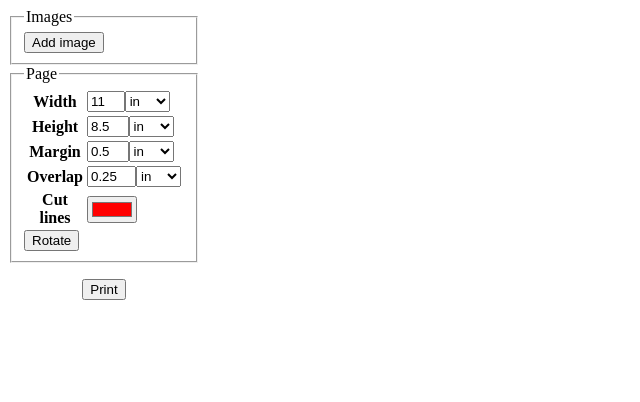
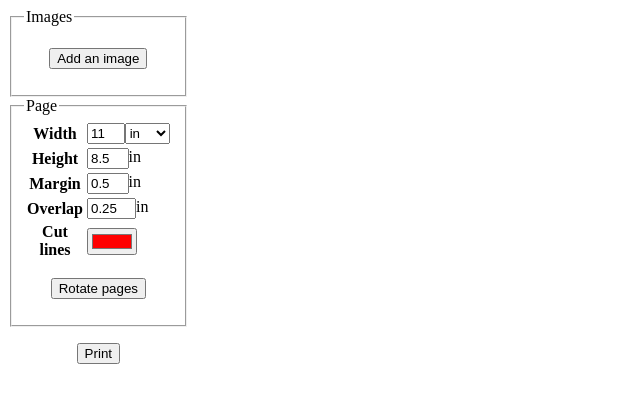
Before and after one commit to brian-c/print-tiler, a Vue app: page / in a window 1280 px wide. Shown: the top 402 px of the page, without its empty margins (0-640 px from the left). Built offline with nearby package versions, Linux system fonts and the light colour scheme.

Commit message:
Clean up a bit more

```diff
--- a/src/ImagesList.vue
+++ b/src/ImagesList.vue
@@ -55,15 +55,14 @@ function removeFile(file: File) {
 
 		<ul v-if="images.length !== 0">
 			<li v-for="image, i in images" :key="image.img.src" :style="`view-transition-name: row-${image.file.name.replace(/\W/g, '')};`">
-				<details>
-					<summary>
-						<div style="scale: 0.6;">
+				<div class="header">
+					<div style="scale: 0.8;">
 						<button type="button" :disabled="i === 0" aria-label="Send back" @click="moveFile(i, i - 1)">
-								↑
+							▲
 						</button>
 						<br>
 						<button type="button" :disabled="i === images.length - 1" aria-label="Bring forward" @click="moveFile(i, i + 1)">
-								↓
+							▼
 						</button>
 					</div>
 
@@ -77,10 +76,10 @@ function removeFile(file: File) {
 
 					<div>
 						<button type="button" aria-label="Remove" @click="removeFile(image.file)">
-								&times;
+							✕
 						</button>
 					</div>
-					</summary>
+				</div>
 
 				<table>
 					<tbody>
@@ -134,31 +133,41 @@ function removeFile(file: File) {
 
 						<tr>
 							<th>PPI</th>
-								<td>{{ getPpi(image).join(' &times; ') }}</td>
+							<td>
+								<abbr v-if="getPpi(image).length !== 1" title="Out of proportion">⚠</abbr>
+								{{ getPpi(image).join(' &times; ') }}
+							</td>
 						</tr>
 					</tbody>
 				</table>
-				</details>
 			</li>
 		</ul>
 
+		<p style="text-align: center;">
 			<FileSelectionButton v-slot="{ handleClick }" accept="image/*" @select="handleFileSelection">
-			<button type="button" @click="handleClick">Add image</button>
+				<button type="button" @click="handleClick">Add an image</button>
 			</FileSelectionButton>
+		</p>
 	</fieldset>
 </template>
 
 <style scoped>
-summary {
+ul {
+	list-style: none;
+	margin: 0;
+	padding: 0;
+}
+
+li:not(:first-child) {
+	border-block-start: 1px solid #8886;
+	margin-block-start: 1ch;
+	padding-block-start: 1ch;
+}
+
+.header {
 	align-items: center;
 	display: flex;
 	gap: 1ch;
 	vertical-align: middle;
 }
-
-ul {
-	list-style: none;
-	margin: 0;
-	padding: 0;
-}
 </style>
--- a/src/PageSetup.vue
+++ b/src/PageSetup.vue
@@ -1,5 +1,5 @@
 <script setup lang="ts">
-import { pageSetup } from './lib/app-state';
+import { pageSetup, unit } from './lib/app-state';
 import UnitInput from './UnitInput.vue';
 </script>
 
@@ -13,7 +13,14 @@ import UnitInput from './UnitInput.vue';
 						<label for="page-setup-width">Width</label>
 					</th>
 					<td>
-						<UnitInput id="page-setup-width" v-model="pageSetup.width" />
+						<UnitInput id="page-setup-width" v-model="pageSetup.width">
+							<template #after>
+								<select id="page-setup-unit" v-model="unit" aria-label="Unit">
+									<option value="mm">mm</option>
+									<option value="in">in</option>
+								</select>
+							</template>
+						</UnitInput>
 					</td>
 				</tr>
 				<tr>
@@ -45,13 +52,16 @@ import UnitInput from './UnitInput.vue';
 						<label for="page-setup-overlap">Cut lines</label>
 					</th>
 					<td>
-						<input id="page-setup-cut-color" v-model="pageSetup.cutMarkColor" type="color" />
+						<input id="page-setup-cut-color" v-model="pageSetup.cutMarkColor" type="color">
 					</td>
 				</tr>
 			</tbody>
 		</table>
-		<button type="button" @click="() => [pageSetup.width, pageSetup.height] = [pageSetup.height, pageSetup.width]">
-			Rotate
-		</button>
+
+		<p style="text-align: center;">
+			<button type="button" @click="() => [pageSetup.width, pageSetup.height] = [pageSetup.height, pageSetup.width]">
+				Rotate pages
+			</button>
+		</p>
 	</fieldset>
 </template>
--- a/src/TiledOutput.vue
+++ b/src/TiledOutput.vue
@@ -257,7 +257,7 @@ const handleImageDrag = createDragHandler((
 			style="overflow: visible;"
 		>
 			<image
-				v-for="image, i in images"
+				v-for="image in images"
 				:key="image.img.src"
 				:href="image.img.src"
 				:x="image.x + (image === dragInProgress.image ? dragInProgress.x : 0)"
@@ -265,9 +265,6 @@ const handleImageDrag = createDragHandler((
 				:width="image.width + (image === dragInProgress.image ? dragInProgress.width : 0)"
 				:height="image.height + (image === dragInProgress.image ? dragInProgress.height : 0)"
 				preserveAspectRatio="none"
-				class="image"
-				:data-index="i"
-				@x-pointerdown="handleImageDrag"
 			/>
 		</svg>
 	</div>
--- a/src/UnitInput.vue
+++ b/src/UnitInput.vue
@@ -33,12 +33,9 @@ const internalValue = computed({
 			<input v-model="internalValue" type="number" :step="unit === 'in' ? 1 / 8 : 1" v-bind="$attrs">
 		</component>
 
-		<select v-model="unit" aria-label="Unit">
-			<option value="mm">mm</option>
-			<option value="in">in</option>
-		</select>
-
-		<slot name="after"></slot>
+		<slot name="after">
+			{{ unit }}
+		</slot>
 	</span>
 </template>
 
```
Lines whose indentation alone changed are shown as unchanged.
